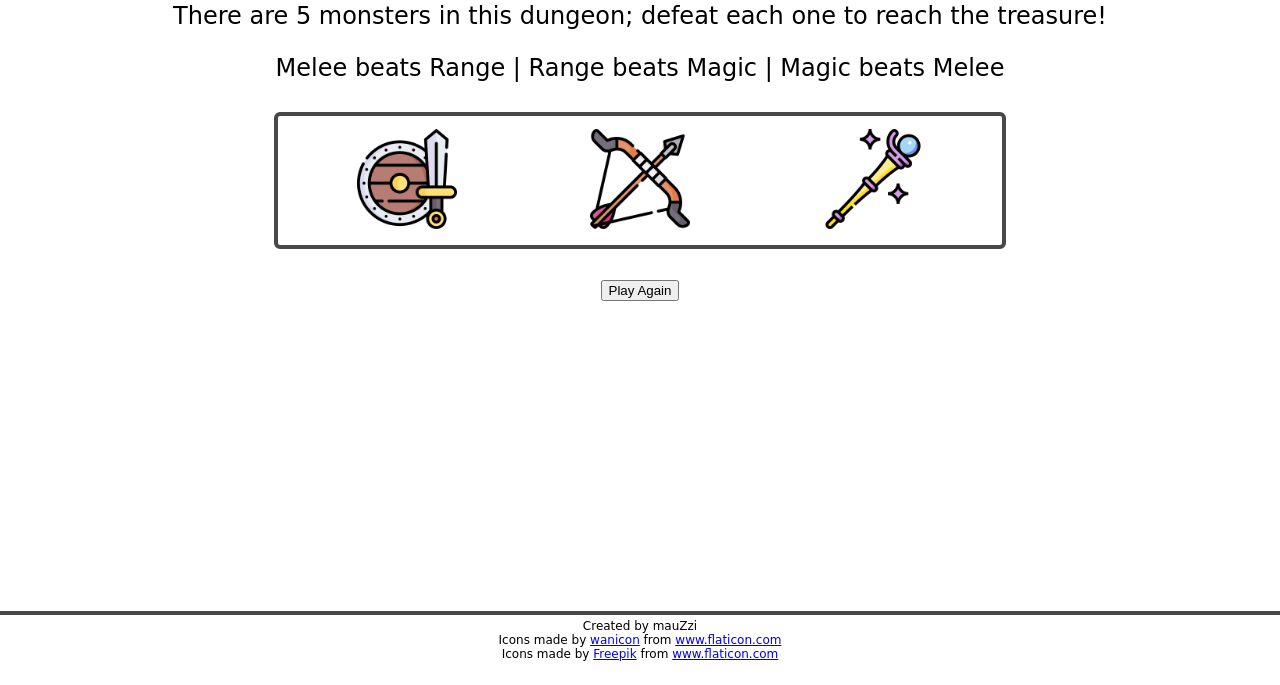
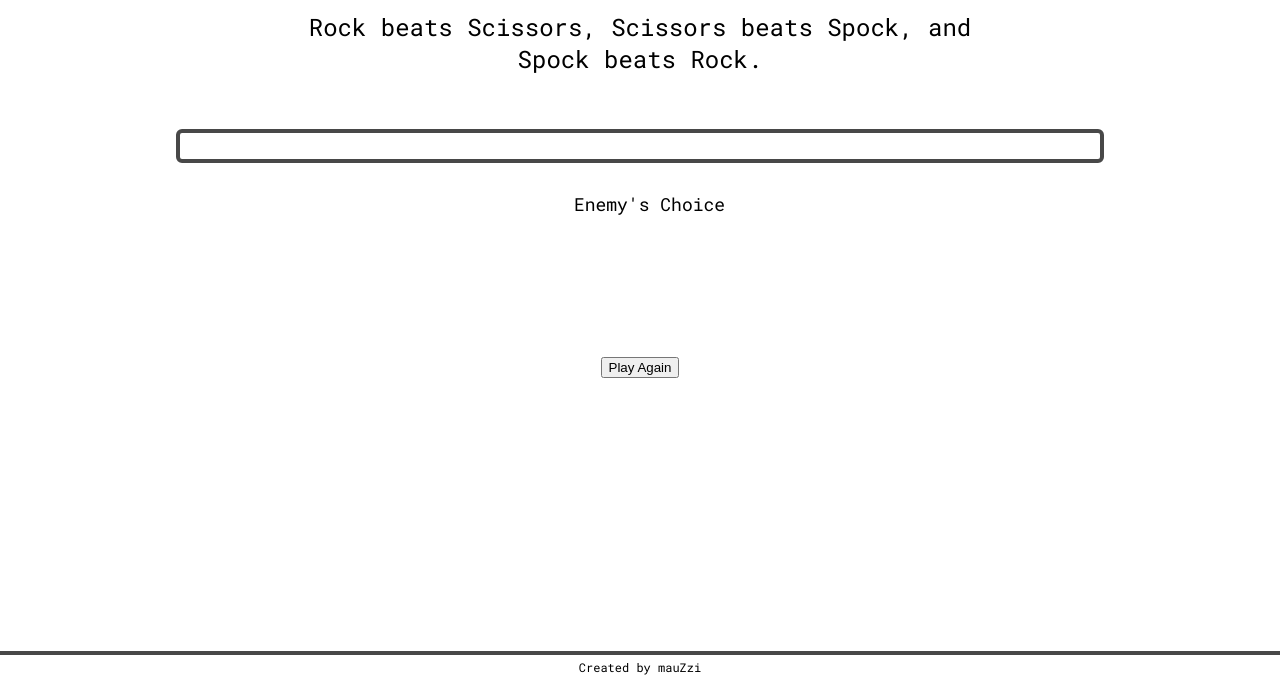
Before and after one commit to mauZzii/rock-paper-scissors, a plain HTML site: page index.html in a window 1280 px wide. Shown: the part 115-800 px from the top of the page. Drawn offline with Linux system fonts and the light colour scheme; some icons are missing.

Commit message:
changed to rock spock scissors | updated icons and html code to Rock Spock Scissors | formatted round output area

```diff
--- a/index.html
+++ b/index.html
@@ -4,29 +4,42 @@
     <meta charset="UTF-8">
     <meta name="viewport" content="width=device-width, initial-scale=1.0">
     <link rel="stylesheet" href="style.css">
+    <link href='https://fonts.googleapis.com/css?family=Roboto Mono' rel='stylesheet'>
+    <link rel="stylesheet" href="https://cdn.jsdelivr.net/gh/iconoir-icons/iconoir@main/css/iconoir.css">
     <script src="script.js" defer></script>
-    <title>Fantasy Rock Paper Scissors</title>
+    <title>Rock Paper Scissors</title>
 </head>
 <body>
     <div class="header">
-        <h1 class="game-title">Fantasy RPS</h1>
-        <p class="game-info">There are 5 monsters in this dungeon; defeat each one to reach
-            the treasure!
-        </p>
-        <p class="game-rules">Melee beats Range | Range beats Magic |
-            Magic beats Melee
+        <h1 class="game-title">Rock Spock Scissors</h1>
+        <p class="game-info">
+            Rock beats Scissors, Scissors beats Spock,
+            and Spock beats Rock.
         </p>
     </div>
     <div class="main">
-        <div class="combat-style">
-            <button class="melee-btn weapon-btn"><img src="img/003-sword.png" class="melee-icon weapon-icon" alt="Melee button"></button>
-            <button class="range-btn weapon-btn"><img src="img/004-bow-and-arrow.png" class="range-icon weapon-icon" alt="Range button"></button>
-            <button class="magic-btn weapon-btn"><img src="img/005-wizard.png" class="magic-icon weapon-icon" alt="Magic button"></button>
+        <div class="player-choice">
+            <button class="rock-btn player-btn">
+                <i class="iconoir-drag-hand-gesture player-icon"></i>
+            </button>
+            <button class="spock-btn player-btn">
+                <i class="iconoir-spock-hand-gesture player-icon"></i>
+            </button>
+            <button class="scissors-btn player-btn">
+                <i class="iconoir-peace-hand player-icon"></i>
+            </button>
         </div>
         <div class="separator"></div>
         <div class="round-output">
-            <div class="enemy-combat"></div>
-            <div class="round-results"></div>
+            <div class="enemy-combat">
+                <p class="enemy-text">Enemy's Choice</p>
+                <i class="iconoir-emoji-quite enemy-icon"></i>
+            </div>
+            <div class="round-results">
+                <p class="round-number"></p>
+                <p class="lives"></p>
+                <p class="round-text"></p>
+            </div>
         </div>
         <div class="game-results">
             <p class="endText"></p>
@@ -35,15 +48,6 @@
     </div>
     <div class="footer">
         <p class="copyright">Created by mauZzi</p>
-        <div>Icons made by
-            <a href="https://www.flaticon.com/authors/wanicon" title="wanicon">wanicon</a>
-             from
-            <a href="https://www.flaticon.com/" title="Flaticon">www.flaticon.com</a>
-        </div>
-        <div>Icons made by <a href="https://www.freepik.com" title="Freepik">Freepik</a>
-             from
-            <a href="https://www.flaticon.com/" title="Flaticon">www.flaticon.com</a>
-        </div>
     </div>
 </body>
 </html>
--- a/style.css
+++ b/style.css
@@ -1,12 +1,17 @@
 body {
-    font-family: 'Aclonica', cursive;
+    font-family: 'Roboto Mono', sans-serif;
     font-size: 24px;
     padding: 0px;
-    margin: 0px;
+    margin: 0px auto;
+    max-width: 70%;
+    display: flex;
+    flex-direction: column;
+    align-items: center;
 }
 
 .header {
     text-align: center;
+    max-width: 700px;
 }
 
 .header h1 {
@@ -18,11 +23,11 @@ body {
     display: flex;
     flex-direction: column;
     align-items: center;
-    max-width: 700px;
+    width: 100%;
     margin: 30px auto;
 }
 
-.combat-style {
+.player-choice {
     display: flex;
     justify-content: space-around;
     width: 100%;
@@ -31,14 +36,38 @@ body {
     padding: .5em;
 }
 
-.weapon-btn {
+.player-btn {
     background-color: transparent;
     border: none;
 }
 
-.weapon-icon {
-    max-width: 100px;
-    height: auto;
+.player-choice .player-icon {
+    font-size: 70px;
+}
+
+.round-output {
+    display: flex;
+    justify-content: space-between;
+    align-items: center;
+}
+
+.enemy-combat {
+    padding: 10px;
+}
+
+.enemy-text {
+    font-size: 18px;
+    margin: 19px 0px -30px 19px;
+}
+
+.enemy-icon {
+    text-align: center;
+    font-size: 4em;
+    margin: 50px 50px 40px 50px;
+}
+
+.round-results p {
+    font-size: 18px;
 }
 
 .footer {
@@ -46,7 +75,7 @@ body {
     text-align: center;
     position: fixed;
     bottom: 0px;
-    height: 70px;
+    height: 30px;
     width: 100%;
     border-top: 4px solid #484848;
 }
```
